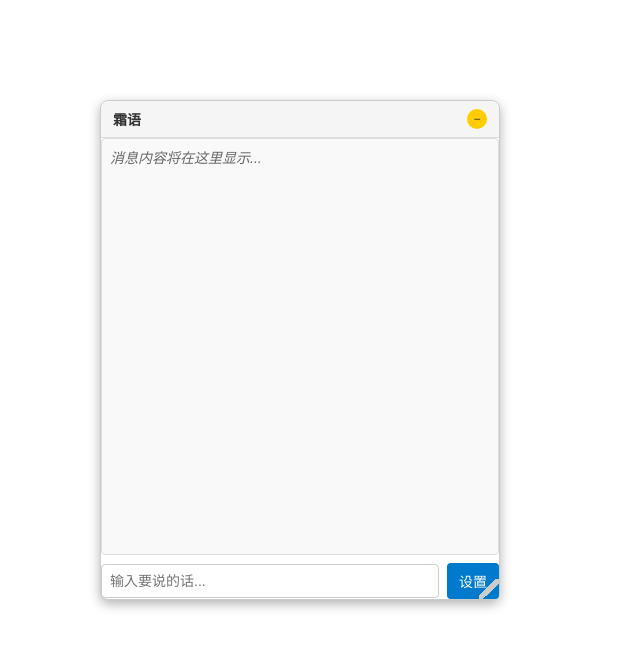
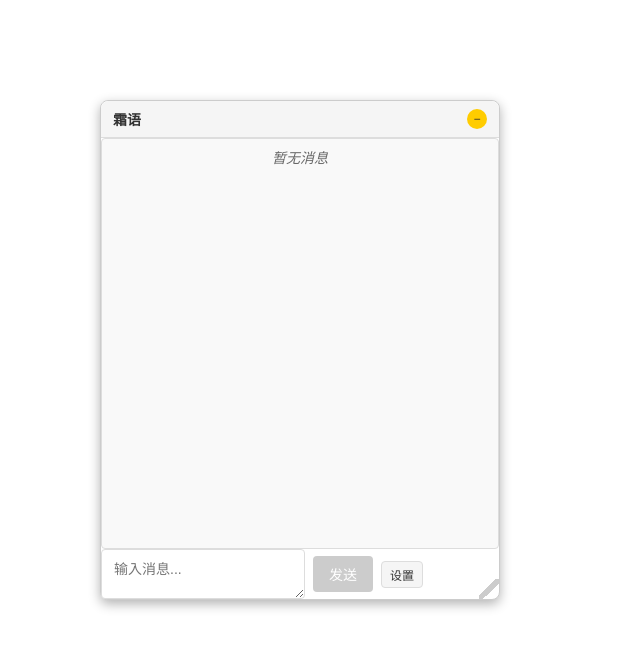
Before and after one commit to YeShuang25/ShuangDialog, a React app: page / in a window 1280 px wide. Shown: the top 648 px of the page, without its empty margins (0-640 px from the left). Built offline with nearby package versions, Linux system fonts and the light colour scheme; the HTML template or start-up script is replaced by a standard one.

Commit message:
feat(ui): 添加基础UI组件和聊天功能组件
- 新增基础UI组件：Button、Input、FloatingWindow
- 新增聊天功能组件：MessageList、MessageInput
- 实现可拖拽和调整大小的浮动窗口组件
- 重构ChatPanel使用新组件

```diff
--- /dev/null
+++ b/src/ui/components/base/Button.tsx
@@ -0,0 +1,75 @@
+import React from 'react';
+
+export interface ButtonProps {
+  children: React.ReactNode;
+  onClick?: () => void;
+  variant?: 'primary' | 'secondary' | 'danger';
+  size?: 'small' | 'medium' | 'large';
+  disabled?: boolean;
+  className?: string;
+}
+
+export const Button: React.FC<ButtonProps> = ({
+  children,
+  onClick,
+  variant = 'primary',
+  size = 'medium',
+  disabled = false,
+  className = ''
+}) => {
+  const baseStyles = {
+    border: 'none',
+    borderRadius: '4px',
+    cursor: disabled ? 'not-allowed' : 'pointer',
+    transition: 'all 0.2s ease',
+    fontFamily: 'inherit'
+  };
+
+  const variantStyles = {
+    primary: {
+      backgroundColor: disabled ? '#ccc' : '#007acc',
+      color: 'white'
+    },
+    secondary: {
+      backgroundColor: disabled ? '#f0f0f0' : '#f5f5f5',
+      color: disabled ? '#999' : '#333',
+      border: '1px solid #ddd'
+    },
+    danger: {
+      backgroundColor: disabled ? '#ccc' : '#ff4444',
+      color: 'white'
+    }
+  };
+
+  const sizeStyles = {
+    small: {
+      padding: '4px 8px',
+      fontSize: '12px'
+    },
+    medium: {
+      padding: '8px 16px',
+      fontSize: '14px'
+    },
+    large: {
+      padding: '12px 24px',
+      fontSize: '16px'
+    }
+  };
+
+  const styles = {
+    ...baseStyles,
+    ...variantStyles[variant],
+    ...sizeStyles[size]
+  };
+
+  return (
+    <button
+      style={styles}
+      onClick={disabled ? undefined : onClick}
+      disabled={disabled}
+      className={className}
+    >
+      {children}
+    </button>
+  );
+};
--- /dev/null
+++ b/src/ui/components/base/Input.tsx
@@ -0,0 +1,44 @@
+import React from 'react';
+
+export interface InputProps {
+  value: string;
+  onChange: (value: string) => void;
+  placeholder?: string;
+  type?: 'text' | 'password' | 'email';
+  disabled?: boolean;
+  className?: string;
+}
+
+export const Input: React.FC<InputProps> = ({
+  value,
+  onChange,
+  placeholder = '',
+  type = 'text',
+  disabled = false,
+  className = ''
+}) => {
+  const styles = {
+    padding: '8px 12px',
+    border: '1px solid #ddd',
+    borderRadius: '4px',
+    fontSize: '14px',
+    fontFamily: 'inherit',
+    backgroundColor: disabled ? '#f5f5f5' : 'white',
+    color: disabled ? '#999' : '#333',
+    cursor: disabled ? 'not-allowed' : 'text',
+    width: '100%',
+    boxSizing: 'border-box' as const
+  };
+
+  return (
+    <input
+      type={type}
+      value={value}
+      onChange={(e) => onChange(e.target.value)}
+      placeholder={placeholder}
+      disabled={disabled}
+      style={styles}
+      className={className}
+    />
+  );
+};
--- /dev/null
+++ b/src/ui/components/index.ts
@@ -0,0 +1,10 @@
+// 基础组件导出
+export { Button } from './base/Button';
+export { Input } from './base/Input';
+
+// 布局组件导出
+export { FloatingWindow } from './layout/FloatingWindow';
+
+// 通用组件导出
+// export { Header } from './common/Header';
+// export { Footer } from './common/Footer';
--- /dev/null
+++ b/src/ui/features/chat/MessageInput.tsx
@@ -0,0 +1,78 @@
+import React, { useState } from 'react';
+
+export interface MessageInputProps {
+  onSendMessage: (message: string) => void;
+  disabled?: boolean;
+  placeholder?: string;
+  className?: string;
+}
+
+export const MessageInput: React.FC<MessageInputProps> = ({
+  onSendMessage,
+  disabled = false,
+  placeholder = '输入消息...',
+  className = ''
+}) => {
+  const [message, setMessage] = useState('');
+
+  const handleSend = () => {
+    if (message.trim() && !disabled) {
+      onSendMessage(message.trim());
+      setMessage('');
+    }
+  };
+
+  const handleKeyPress = (e: React.KeyboardEvent) => {
+    if (e.key === 'Enter' && !e.shiftKey) {
+      e.preventDefault();
+      handleSend();
+    }
+  };
+
+  return (
+    <div
+      style={{
+        display: 'flex',
+        gap: '8px',
+        alignItems: 'center'
+      }}
+      className={className}
+    >
+      <textarea
+        value={message}
+        onChange={(e) => setMessage(e.target.value)}
+        onKeyPress={handleKeyPress}
+        placeholder={placeholder}
+        disabled={disabled}
+        style={{
+          flex: 1,
+          padding: '8px 12px',
+          border: '1px solid #ddd',
+          borderRadius: '4px',
+          fontSize: '14px',
+          fontFamily: 'inherit',
+          resize: 'vertical' as const,
+          minHeight: '40px',
+          maxHeight: '120px',
+          backgroundColor: disabled ? '#f5f5f5' : 'white',
+          color: disabled ? '#999' : '#333'
+        }}
+      />
+      <button
+        onClick={handleSend}
+        disabled={disabled || !message.trim()}
+        style={{
+          padding: '8px 16px',
+          border: 'none',
+          borderRadius: '4px',
+          backgroundColor: disabled || !message.trim() ? '#ccc' : '#007acc',
+          color: 'white',
+          cursor: disabled || !message.trim() ? 'not-allowed' : 'pointer',
+          fontSize: '14px'
+        }}
+      >
+        发送
+      </button>
+    </div>
+  );
+};
--- /dev/null
+++ b/src/ui/features/chat/MessageList.tsx
@@ -0,0 +1,59 @@
+import React from 'react';
+
+export interface Message {
+  id: string;
+  content: string;
+  sender: 'user' | 'assistant';
+  timestamp: Date;
+}
+
+export interface MessageListProps {
+  messages: Message[];
+  className?: string;
+}
+
+export const MessageList: React.FC<MessageListProps> = ({
+  messages,
+  className = ''
+}) => {
+  return (
+    <div
+      style={{
+        flex: 1,
+        padding: '8px',
+        border: '1px solid #ddd',
+        borderRadius: '4px',
+        backgroundColor: '#f9f9f9',
+        overflowY: 'auto',
+        minHeight: '200px'
+      }}
+      className={className}
+    >
+      {messages.length === 0 ? (
+        <div style={{ color: '#666', fontStyle: 'italic', textAlign: 'center' }}>
+          暂无消息
+        </div>
+      ) : (
+        messages.map((message) => (
+          <div
+            key={message.id}
+            style={{
+              marginBottom: '8px',
+              padding: '8px',
+              borderRadius: '4px',
+              backgroundColor: message.sender === 'user' ? '#e3f2fd' : '#f5f5f5',
+              borderLeft: `4px solid ${message.sender === 'user' ? '#2196f3' : '#757575'}`
+            }}
+          >
+            <div style={{ fontSize: '12px', color: '#666', marginBottom: '4px' }}>
+              {message.sender === 'user' ? '你' : '助手'} • {message.timestamp.toLocaleTimeString()}
+            </div>
+            <div style={{ fontSize: '14px', lineHeight: '1.4' }}>
+              {message.content}
+            </div>
+          </div>
+        ))
+      )}
+    </div>
+  );
+};
--- /dev/null
+++ b/src/ui/features/index.ts
@@ -0,0 +1,6 @@
+// 聊天功能组件导出
+export { MessageList, type Message } from './chat/MessageList';
+export { MessageInput } from './chat/MessageInput';
+
+// 设置功能组件导出
+// export { SettingPanel } from './settings/SettingPanel';
--- a/src/ui/pages/ChatPanel.tsx
+++ b/src/ui/pages/ChatPanel.tsx
@@ -1,10 +1,12 @@
 // 聊天面板主组件
 import React, { useState } from 'react';
-import { FloatingWindow } from '../components/FloatingWindow';
+import { FloatingWindow, Button } from '../components';
+import { MessageList, Message, MessageInput } from '../features';
 
 export const ChatPanel: React.FC = () => {
   const [showSettings, setShowSettings] = useState(false);
   const [debugMode, setDebugMode] = useState(false);
+  const [messages, setMessages] = useState<Message[]>([]);
 
   const toggleSettings = () => {
     setShowSettings(!showSettings);
@@ -12,6 +14,16 @@ export const ChatPanel: React.FC = () => {
 
   const toggleDebugMode = () => {
     setDebugMode(!debugMode);
+  };
+
+  const handleSendMessage = (content: string) => {
+    const newMessage: Message = {
+      id: Date.now().toString(),
+      content,
+      sender: 'user',
+      timestamp: new Date()
+    };
+    setMessages(prev => [...prev, newMessage]);
   };
 
   return (
@@ -29,49 +41,14 @@ export const ChatPanel: React.FC = () => {
       >
         <div style={{ height: '100%', display: 'flex', flexDirection: 'column' }}>
           {/* 消息显示区域 */}
-          <div style={{
-            flex: 1,
-            padding: '8px',
-            border: '1px solid #ddd',
-            borderRadius: '4px',
-            marginBottom: '8px',
-            backgroundColor: '#f9f9f9',
-            overflowY: 'auto',
-            minHeight: '200px'
-          }}>
-            {/* 这里是消息内容显示区域 */}
-            <div style={{ color: '#666', fontStyle: 'italic' }}>
-              消息内容将在这里显示...
-            </div>
-          </div>
+          <MessageList messages={messages} />
 
           {/* 输入框区域 */}
           <div style={{ display: 'flex', gap: '8px', alignItems: 'center' }}>
-            <input
-              type="text"
-              placeholder="输入要说的话..."
-              style={{
-                flex: 1,
-                padding: '8px',
-                border: '1px solid #ccc',
-                borderRadius: '4px',
-                fontSize: '14px'
-              }}
-            />
-            <button
-              onClick={toggleSettings}
-              style={{
-                padding: '8px 12px',
-                backgroundColor: '#007acc',
-                color: 'white',
-                border: 'none',
-                borderRadius: '4px',
-                cursor: 'pointer',
-                fontSize: '14px'
-              }}
-            >
+            <MessageInput onSendMessage={handleSendMessage} />
+            <Button onClick={toggleSettings} variant="secondary" size="small">
               设置
-            </button>
+            </Button>
           </div>
         </div>
       </FloatingWindow>
```
Also changed, not shown: src/ui/hooks/useDrag.ts (added, +53 -0 lines), src/ui/components/layout/FloatingWindow.tsx (renamed from src/ui/components/FloatingWindow.tsx).
